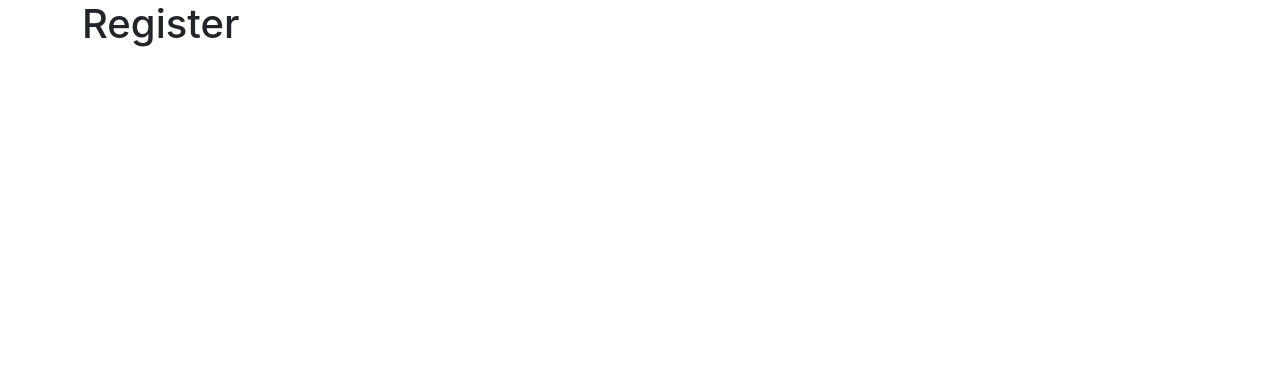
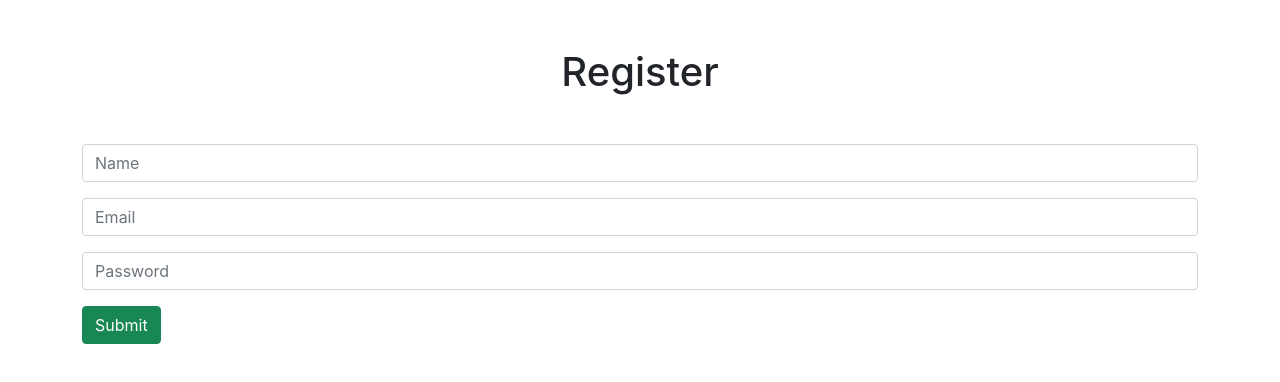
Before and after one commit to arthurbz/jwt_login, a React (Create React App) app in the folder client/: page /register in a window 1280 px wide. Shown: the top 382 px of the page. Built offline with nearby package versions, Linux system fonts and the light colour scheme.

Commit message:
Creating login route

```diff
--- a/client/src/components/Register.js
+++ b/client/src/components/Register.js
@@ -1,9 +1,74 @@
-import React, { Fragment } from "react";
+import React, { Fragment, useState } from "react";
 
-const Register = () => {
+const Register = ({ setAuth }) => {
+    const [inputs, setInputs] = useState({
+        name: "",
+        email: "",
+        password: ""
+    });
+
+    const { name, email, password } = inputs;
+
+    const onChange = event => {
+        setInputs({
+            ...inputs, [event.target.name]
+                : event.target.value
+        });
+    };
+
+    const onSubmitForm = async event => {
+        event.preventDefault();
+
+        try {
+            const body = { name, email, password }
+
+            const response = await fetch("http://localhost:5000/auth/register",
+                {
+                    method: "POST",
+                    headers: { "Content-type": "application/json" },
+                    body: JSON.stringify(body)
+                });
+
+            const parseResponse = await response.json();
+
+            localStorage.setItem("token", parseResponse.token);
+
+            setAuth(true);
+        } catch (error) {
+            console.error(error.message);
+        }
+    }
+
     return (
         <Fragment>
-            <h1>Register</h1>
+            <h1 className="text-center my-5">Register</h1>
+            <form onSubmit={onSubmitForm}>
+                <input
+                    type="name"
+                    name="name"
+                    placeholder="Name"
+                    className="form-control my-3"
+                    value={name}
+                    onChange={event => onChange(event)}
+                />
+                <input
+                    type="email"
+                    name="email"
+                    placeholder="Email"
+                    className="form-control my-3"
+                    value={email}
+                    onChange={event => onChange(event)}
+                />
+                <input
+                    type="password"
+                    name="password"
+                    placeholder="Password"
+                    className="form-control my-3"
+                    value={password}
+                    onChange={event => onChange(event)}
+                />
+                <button className="btn btn-success btn-block">Submit</button>
+            </form>
         </Fragment>
     );
 }
```
